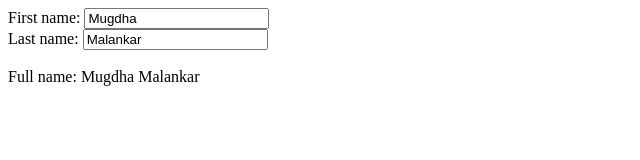
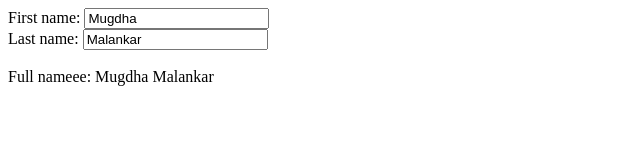
Before and after one commit to mugdha2494/assign1, a plain HTML site: page client/index.html in a window 1280 px wide. Shown: the full height of the page, 0-640 px from the left. Drawn offline with Linux system fonts and the light colour scheme.

Commit message:
changes made

```diff
--- a/client/index.html
+++ b/client/index.html
@@ -11,7 +11,7 @@
 First name: <input type="text" ng-model="firstName"><br>
 Last name: <input type="text" ng-model="lastName"><br>
 <br>
-Full name: {{firstName + " " + lastName}}
+Full nameee: {{firstName + " " + lastName}}
 
 </div>
 
```
